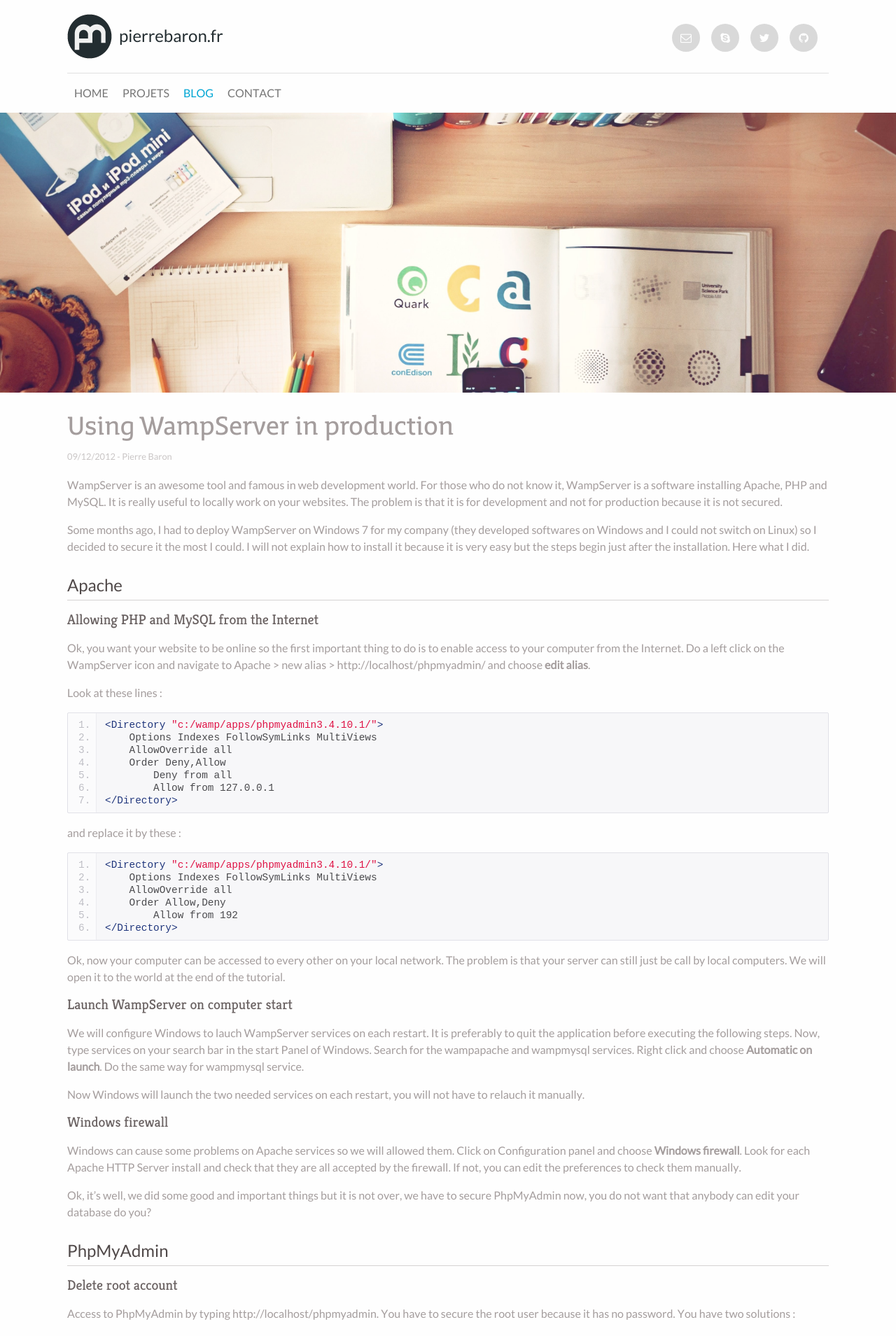
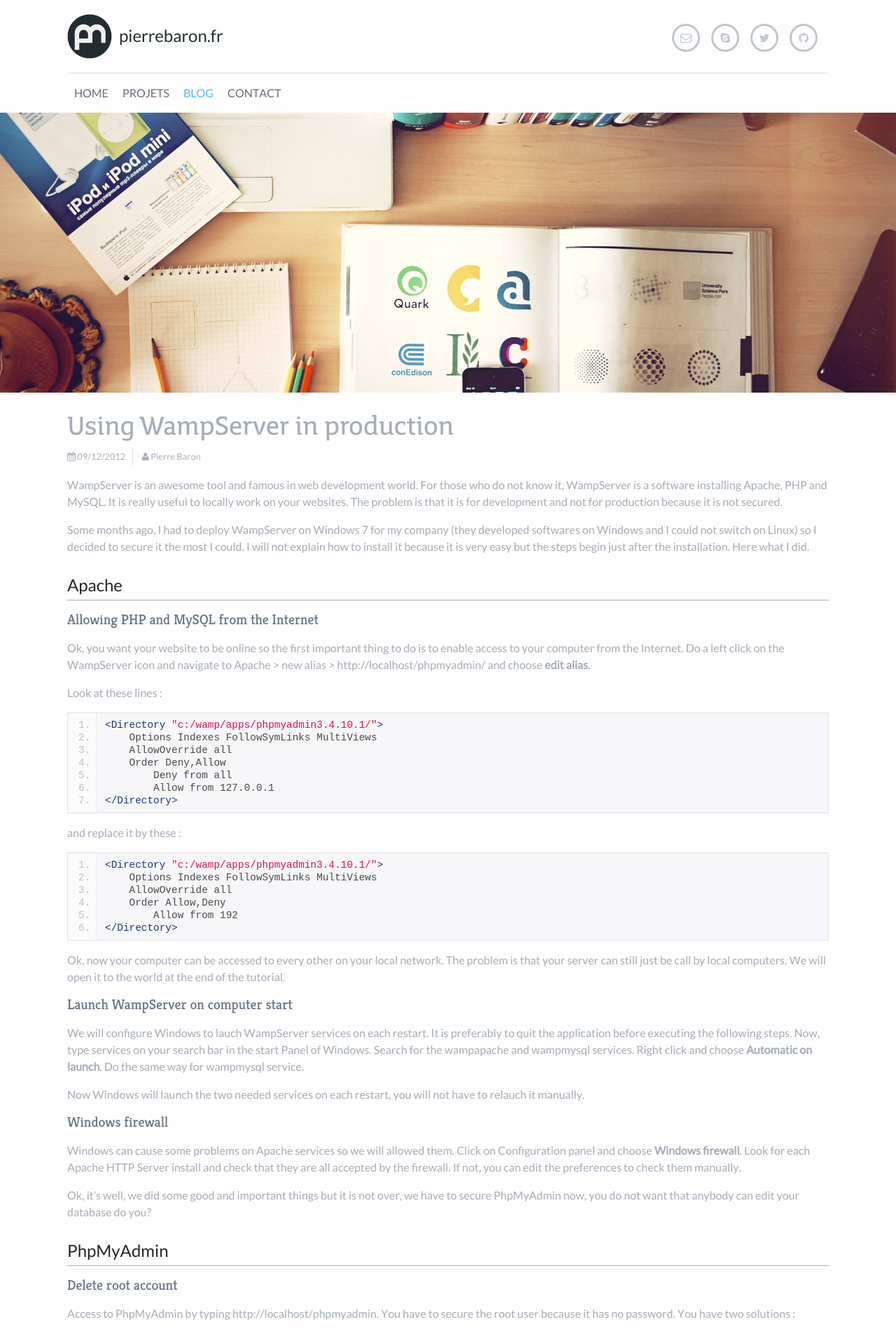
Before and after one commit to prbaron/prbaron.github.com, a Jekyll site: the page built from _posts/blog/2012-12-09-using-wampserver-in-production.md, in a window 1280 px wide. Shown: the top 1909 px of the page at 70% size. Built offline with Jekyll 4.4.1, drawn with Linux system fonts in a browser that asks for light colours; Markdown is read by kramdown in place of the engine named in the settings.

Commit message:
mise à jour du 18 aout 2013
maj des layouts
maj du design
ajout page credits

```diff
--- a/_layouts/default.html
+++ b/_layouts/default.html
@@ -19,7 +19,7 @@
     {% include header.html %}
 
     <div class="container">
-        <div class="grid">
+        <div class="grid12">
             <h1 class="title">{{ page.tagline }}</h1>
 
             {{ content }}
--- a/_layouts/post.html
+++ b/_layouts/post.html
@@ -19,9 +19,12 @@
     {% include header.html %}
 
     <div class="container">
-        <div class="grid">
+        <div class="grid12">
             <h1 class="title">{{ page.tagline }}</h1>
-            <p class="subtitle">{{ page.date | date: '%d/%m/%Y'}} &dash; {% if page.author%} {{ page.author}} {% else %} Pierre Baron {% endif %}</p>
+            <ul class="unstyled subtitle">
+                <li><i class="icon-calendar"></i> {{ page.date | date: '%d/%m/%Y'}}</li>
+                <li><i class="icon-user"></i> {% if page.author%} {{ page.author}} {% else %} Pierre Baron {% endif %}</li>
+            </ul>
 
             {{ content }}
 
--- a/_layouts/work.html
+++ b/_layouts/work.html
@@ -19,10 +19,9 @@
     {% include header.html %}
 
     <div class="container">
-        <div class="grid">
+        <div class="grid12">
             <h1 class="title">{{ page.tagline }}</h1>
-
-            <ul class="unstyled">
+            <ul class="unstyled subtitle">
                 <li><i class="icon-building"></i> {{ page.client }}</li>
                 <li><i class="icon-time"></i> {{ page.duration }}</li>
                 <li><i class="icon-bolt"></i> {{ page.skills }}</li>
--- a/css/style.css
+++ b/css/style.css
@@ -1428,7 +1428,7 @@
 
 body {
   background: #fefefe;
-  color: #a49d9d;
+  color: #a5adb7;
   font-family: Lato, 'PT Sans', sans-serif;
   font-weight: 400;
   font-size: 16px;
@@ -1437,12 +1437,12 @@
   padding: 0; }
 
 a {
-  border-bottom: 1px solid #00a6d4;
-  color: #00a6d4;
+  border-bottom: 1px solid #4fc1e9;
+  color: #4fc1e9;
   text-decoration: none; }
   a:hover, a:active {
-    border-bottom-color: #006a88;
-    color: #006a88; }
+    border-bottom-color: #3bafda;
+    color: #1790bb; }
 
 header,
 section {
@@ -1471,13 +1471,49 @@
     .container {
       padding: 0 1em; } }
 
-.grid {
+.grid12 {
   display: block;
   float: left;
   margin-right: 2.35765%;
   width: 100%; }
-  .grid:last-child {
+  .grid12:last-child {
     margin-right: 0; }
+
+.grid9 {
+  display: block;
+  float: left;
+  margin-right: 2.35765%;
+  width: 74.41059%;
+  margin-right: 2.35765%; }
+  .grid9:last-child {
+    margin-right: 0; }
+  @media screen and (max-width: 480px) {
+    .grid9 {
+      display: block;
+      float: left;
+      margin-right: 2.35765%;
+      width: 100%; }
+      .grid9:last-child {
+        margin-right: 0; } }
+
+.grid3 {
+  display: block;
+  float: left;
+  margin-right: 2.35765%;
+  width: 23.23176%;
+  float: right;
+  margin-right: 0; }
+  .grid3:last-child {
+    margin-right: 0; }
+  @media screen and (max-width: 480px) {
+    .grid3 {
+      float: none;
+      display: block;
+      float: left;
+      margin-right: 2.35765%;
+      width: 100%; }
+      .grid3:last-child {
+        margin-right: 0; } }
 
 header .logo {
   background: url(/img/logo.png) center left no-repeat;
@@ -1523,50 +1559,21 @@
     margin-right: 1em;
     text-align: center; }
   header .socials a {
-    -webkit-transition: background 0.2s ease-in-out;
-    -moz-transition: background 0.2s ease-in-out;
-    transition: background 0.2s ease-in-out;
-    background: #d9d9d9;
-    border-bottom: none;
+    border: 3px solid #c1c7ce;
     border-radius: 25em;
-    color: #fefefe;
+    color: #c1c7ce;
     display: block;
+    height: 40px;
+    line-height: 18px;
     padding: 0.5em;
     position: relative;
-    width: 40px; }
+    width: 40px;
+    -webkit-transition: background 0.2s;
+    -moz-transition: background 0.2s;
+    transition: background 0.2s; }
     header .socials a:hover {
-      background: #232d31;
-      border-bottom: none; }
-    header .socials a:after {
-      pointer-events: none;
-      position: absolute;
-      width: 100%;
-      height: 100%;
-      border-radius: 50%;
-      content: '';
-      -webkit-box-sizing: content-box;
-      -moz-box-sizing: content-box;
-      box-sizing: content-box;
-      top: -3px;
-      left: -3px;
-      padding: 3px;
-      box-shadow: 0 0 0 4px #232d31;
-      -webkit-transition: opacity 0.2s, background 0.2s;
-      -moz-transition: opacity 0.2s, background 0.2s;
-      transition: opacity 0.2s, background 0.2s;
-      -webkit-transform: scale(0.8);
-      -moz-transform: scale(0.8);
-      -ms-transform: scale(0.8);
-      -o-transform: scale(0.8);
-      transform: scale(0.8);
-      opacity: 0; }
-    header .socials a:hover:after {
-      -webkit-transform: scale(1);
-      -moz-transform: scale(1);
-      -ms-transform: scale(1);
-      -o-transform: scale(1);
-      transform: scale(1);
-      opacity: 1; }
+      background: #c1c7ce;
+      color: #fefefe; }
 header nav {
   *zoom: 1;
   display: block;
@@ -1593,13 +1600,13 @@
     list-style: none; }
     header nav li a {
       border-bottom: none;
-      color: #767676;
+      color: #656d78;
       font-family: Lato, sans-serif;
       padding: 17px 10px 19px 10px;
       text-decoration: none; }
       header nav li a:hover, header nav li a:active {
-        background: #00a6d4;
-        border-top: 3px solid #00566e;
+        background: #4fc1e9;
+        border-top: 3px solid #1790bb;
         border-bottom: none;
         color: #fff; }
       @media screen and (max-width: 479px) {
@@ -1607,9 +1614,9 @@
           font-size: 0.8em;
           padding: 20px 10px 21px 10px; } }
     header nav li.active a {
-      color: #00a6d4; }
+      color: #4fc1e9; }
       header nav li.active a:hover {
-        color: #00566e; }
+        color: #1790bb; }
   header nav li:last-of-type {
     margin-right: 0; }
 
@@ -1626,6 +1633,8 @@
     background-image: url(/img/background_works.jpg); }
   .tagline.tagline-blog {
     background-image: url(/img/background_blog.jpg); }
+  .tagline.tagline-credits {
+    background-image: url(/img/background_credits.jpg); }
   @media screen and (min-width: 481px) and (max-width: 768px) {
     .tagline {
       height: 300px; } }
@@ -1642,29 +1651,23 @@
   font-size: 2.5em;
   line-height: 60px;
   margin: 0.5em 0 0 0; }
-  h1 + p.subtitle {
-    color: #c9c5c5;
-    font-family: Lato, sans-serif;
-    font-size: 0.8em;
-    margin-top: 0;
-    font-weight: normal; }
 
 h2 {
-  border-bottom: 1px solid #d5d2d2;
-  color: #504949;
+  border-bottom: 1px solid #a5adb7;
+  color: #22272b;
   font-size: 1.5em;
   padding-bottom: 8px;
   margin: 32px 0 16px; }
   h2 a {
-    color: #3d3838; }
+    color: #131517; }
   h2 small {
-    color: #b1aaaa;
+    color: #7a8796;
     font-family: Lato, sans-serif;
     font-size: 0.6em;
     font-weight: normal; }
 
 h3 {
-  color: #6a6262;
+  color: #667281;
   font-family: Kreon, Lato, sans-serif;
   font-size: 1.25em;
   margin: 16px 0 0; }
@@ -1722,6 +1725,31 @@
         .projects .project:nth-child(2n+1) {
           clear: left; } }
 
+.project-info i {
+  display: inline-block;
+  text-align: right;
+  width: 20px; }
+
+.post {
+  margin-bottom: 60px; }
+  .post:last-of-type {
+    margin-bottom: 0; }
+
+.subtitle {
+  color: #aab2bd;
+  font-family: Lato, sans-serif;
+  font-size: 0.8em;
+  margin-top: 0;
+  font-weight: normal; }
+  .subtitle li {
+    border-right: 1px solid #e1e1e1;
+    display: inline-block;
+    padding: 0 10px; }
+  .subtitle li:first-child {
+    padding-left: 0; }
+  .subtitle li:last-child {
+    border: none; }
+
 footer {
   *zoom: 1;
   display: table;
@@ -1771,14 +1799,14 @@
 
 .btn, .pagination .prev a, .pagination .next a {
   border-radius: 2px;
-  background: #00a6d4;
-  border: 1px solid #0092bb;
+  background: #4fc1e9;
+  border: 1px solid #38b9e6;
   color: #fff;
   padding: 10px 20px;
   text-decoration: none; }
   .btn:hover, .pagination .prev a:hover, .pagination .next a:hover {
-    border: 1px solid #00566e;
-    background: #006a88;
+    border: 1px solid #1790bb;
+    background: #1aa2d1;
     color: #fff; }
   .btn:active, .pagination .prev a:active, .pagination .next a:active {
     box-shadow: 0 0 0 1px rgba(0, 0, 0, 0.2) inset, 0 0 10px rgba(0, 0, 0, 0.5) inset;
```
Also changed, not shown: credits/index.html (+23 -0 lines), sass/style.scss (+101 -62 lines), img/background_blog.jpg, img/background_credits.jpg (added), img/background_index.jpg, 1 other file.
